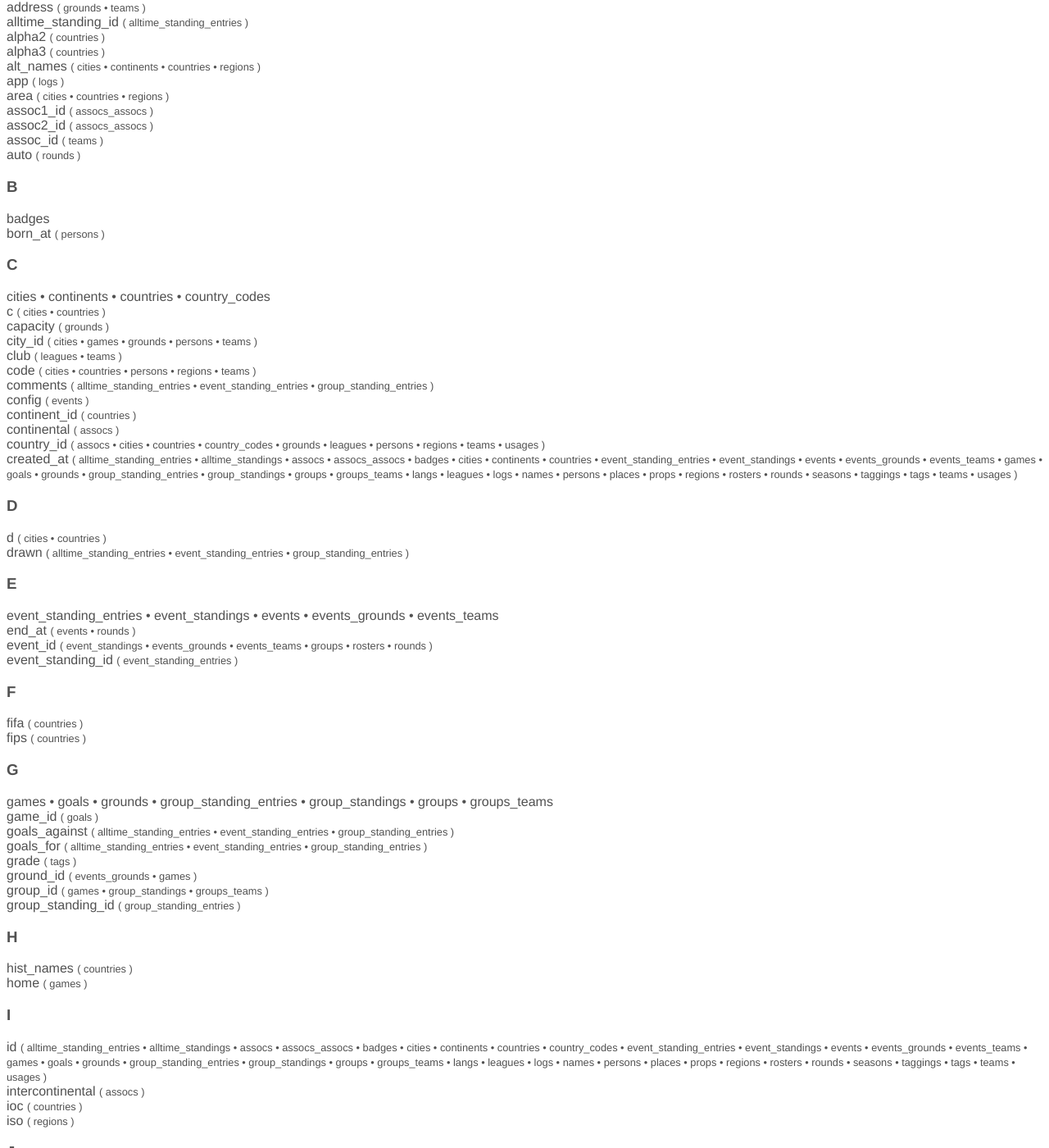
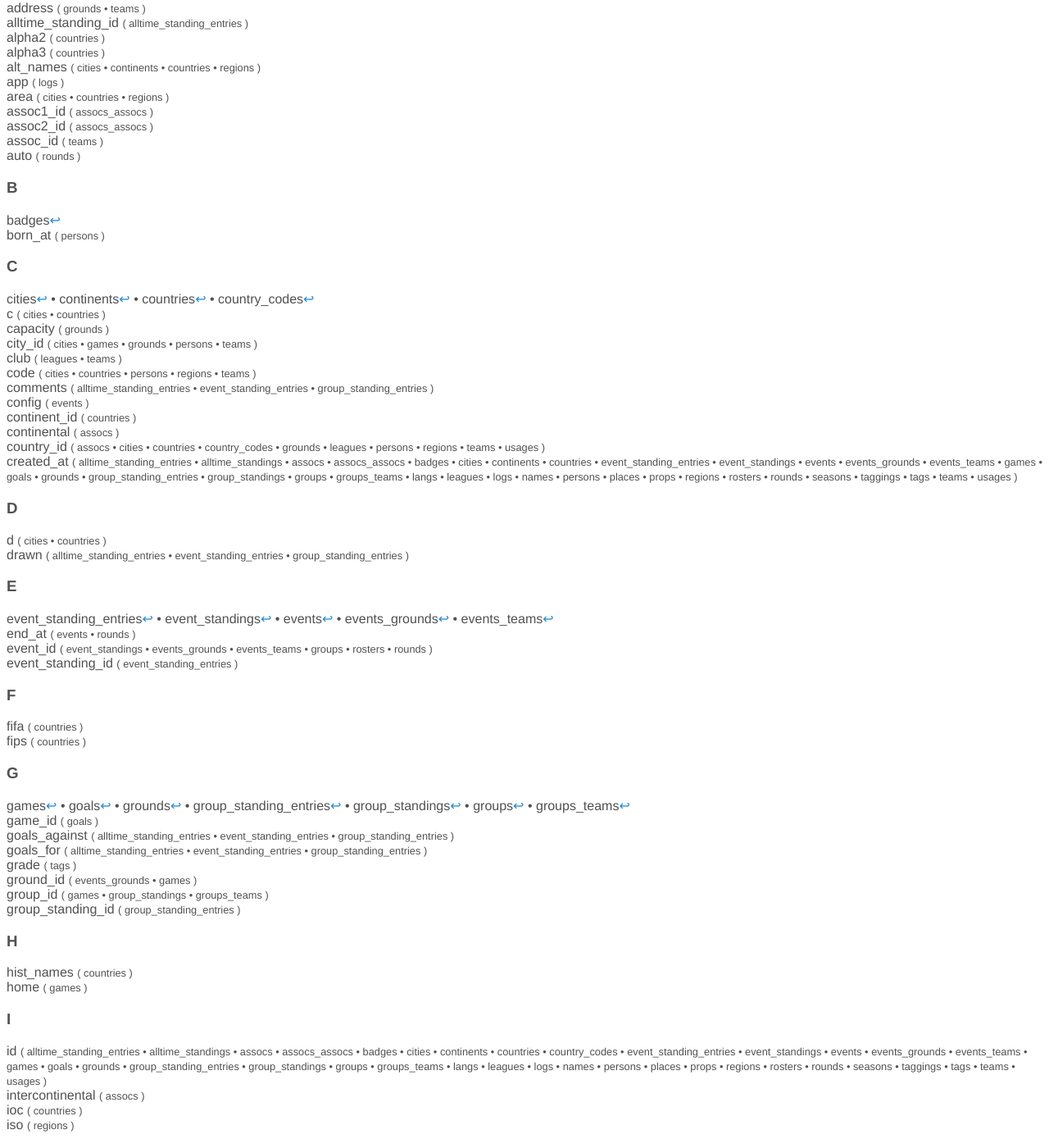
Before and after one commit to schemadoc/schemadoc-theme, a Jekyll site: the page built from symbols.html, in a window 1280 px wide and 1400 px high, scrolled down 267 px. Shown: the whole window at 82% size. Built offline with Jekyll 4.4.1, drawn with Linux system fonts in a browser that asks for light colours; some of the changed text lies outside the part shown.

Commit message:
Update symbols.html

```diff
--- a/symbols.html
+++ b/symbols.html
@@ -6,17 +6,17 @@ layout: default
 <h2>Symbols A-Z</h2>
 
 {% for symbol in site.data.symbols %}
-  <a href="#{{symbol.name}}">{{ symbol.name }}</a>{% unless forloop.last %}  •{% endunless %}
+  <a href="#{{symbol.name}}">{{ symbol.name }}</a>{% unless forloop.last %} •{% endunless %}
 {% endfor %}
 
 
 {% for symbol in site.data.symbols %}
-<a name="{{symbol.name}}"></a><h3>{{ symbol.name }}</h3>
+<h3 id="{{symbol.name}}">{{ symbol.name }}</h3>
 
 {% if symbol.tables.size > 0 %}
 <div class='tables'>
 {% for table in symbol.tables %}
-  {{ table }}{% unless forloop.last %}  •{% endunless %}
+  {{ table }}<a href="/#{{ table }}">↩</a>{% unless forloop.last %} •{% endunless %}
 {% endfor %}
 </div>
 {% endif %}
```
